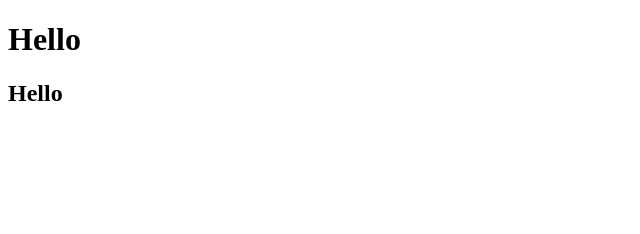
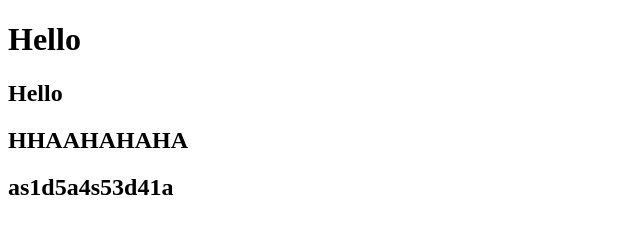
Before and after one commit to Coli-co/gittest, a plain HTML site: page index.html in a window 1280 px wide. Shown: the whole page, without its empty margins (0-640 px from the left). Drawn offline with Linux system fonts and the light colour scheme.

Commit message:
Add random titles

```diff
--- a/index.html
+++ b/index.html
@@ -9,6 +9,8 @@
     <body>
         <h1>Hello</h1>
         <h2>Hello</h2>
+        <h2>HHAAHAHAHA</h2>
+        <h2>as1d5a4s53d41a</h2>
 
 
 
```
